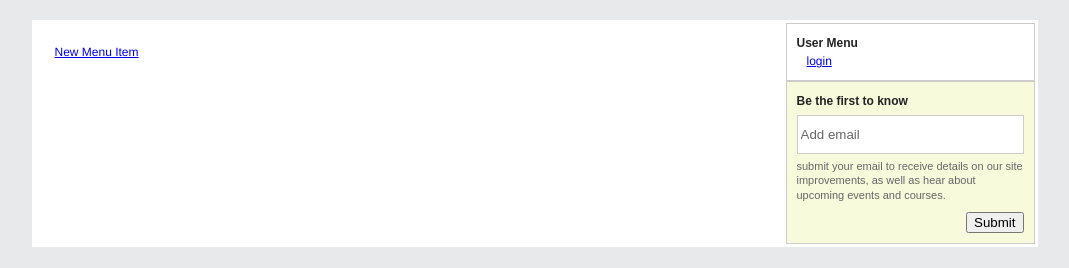
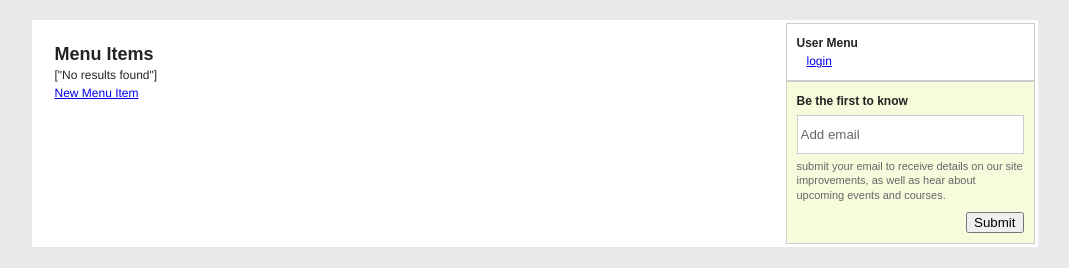
Before and after one commit to sulphur1010/cap, a Rails app: page /menu_items in a window 1280 px wide. Shown: the part 100-368 px from the top of the page, without its empty margins (108-1177 px from the left). Run offline with Rails 7, Linux system fonts and the light colour scheme; data that the repository does not hold is empty; parts of the project's set-up code (start-up, migrations or seed data) failed here and were passed over; some libraries are stand-ins or nearby versions.

Commit message:
added a table for the menu item section along with indenting.  the weight column is used everywhere now

```diff
--- a/app/controllers/menu_items_controller.rb
+++ b/app/controllers/menu_items_controller.rb
@@ -3,7 +3,7 @@
   respond_to :html
 
   def index
-    respond_with(@menu_items = MenuItem.all)
+    respond_with(@menu_items = MenuItem.where(:parent_id => nil).order(:weight))
   end
 
   def show
--- a/app/models/menu_item.rb
+++ b/app/models/menu_item.rb
@@ -1,4 +1,4 @@
 class MenuItem < ActiveRecord::Base
   belongs_to :parent, :class_name => 'MenuItem'
-  has_many :children, :class_name => 'MenuItem', :foreign_key => 'parent_id'
+  has_many :children, :class_name => 'MenuItem', :foreign_key => 'parent_id', :order => :weight
 end
--- a/app/views/menu_items/_form.html.haml
+++ b/app/views/menu_items/_form.html.haml
@@ -3,4 +3,5 @@
     = f.input :name
     = f.input :url
     = f.input :parent
+    = f.input :weight
   = f.buttons
--- a/app/views/menu_items/index.html.haml
+++ b/app/views/menu_items/index.html.haml
@@ -1,5 +1,19 @@
-- @menu_items.each do |menu_item|
-	= link_to menu_item.name, edit_menu_item_url(menu_item)
-	%br
+%h2 Menu Items
+- table(@menu_items, ['', 'name', 'url', '']) do |menu_item, klass|
+  %tr{:class => klass}
+    %td{:colspan => 2}= menu_item.name
+    %td= menu_item.url
+    %td.controls
+      = link_to 'Edit', edit_menu_item_path(menu_item)
+      = link_to 'Delete', menu_item_path(menu_item), :method => :delete, :confirm => "Are you sure?"
+  - menu_item.children.each do |sub_menu_item|
+    %tr{:class => klass}
+      %td.blank &nbsp;
+      %td= sub_menu_item.name
+      %td= sub_menu_item.url
+      %td.controls
+        = link_to 'Edit', edit_menu_item_path(sub_menu_item)
+        = link_to 'Delete', menu_item_path(sub_menu_item), :method => :delete, :confirm => "Are you sure?"
+
 .link
-	= link_to 'New Menu Item', new_menu_item_url
+  = link_to 'New Menu Item', new_menu_item_url
--- a/app/views/shared/_main_nav_bar.html.haml
+++ b/app/views/shared/_main_nav_bar.html.haml
@@ -1,4 +1,4 @@
-- MenuItem.where(:parent_id => nil).each do |menu_item|
+- MenuItem.where(:parent_id => nil).order(:weight).each do |menu_item|
   %td.top_nav_container
     %a.top_nav{:href => menu_item.url}= menu_item.name
     - if !menu_item.children.empty?
--- /dev/null
+++ b/db/migrate/20120207183649_add_weight_to_menu_items.rb
@@ -0,0 +1,5 @@
+class AddWeightToMenuItems < ActiveRecord::Migration
+  def change
+    add_column :menu_items, :weight, :integer
+  end
+end
```
Also changed, not shown: db/schema.rb.
